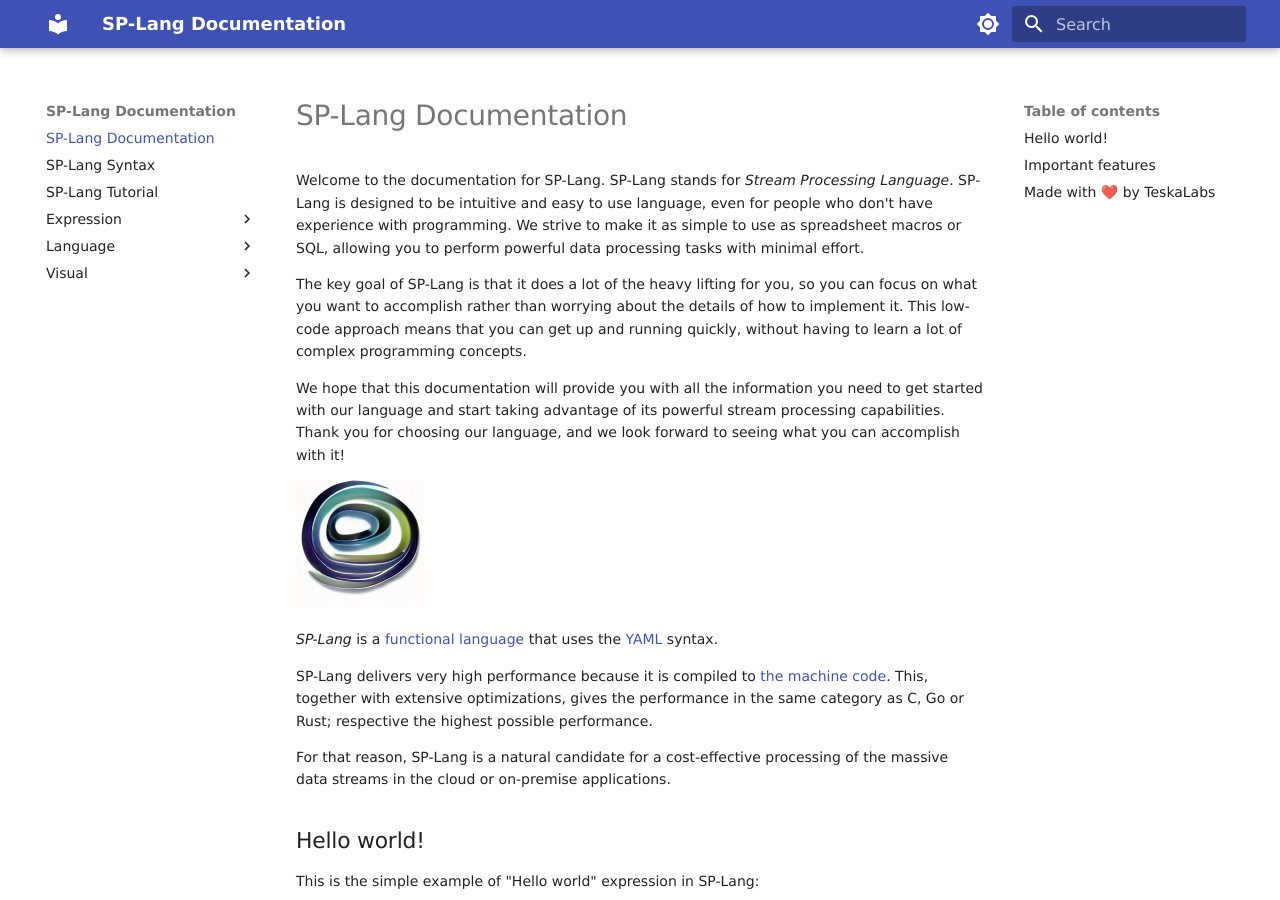
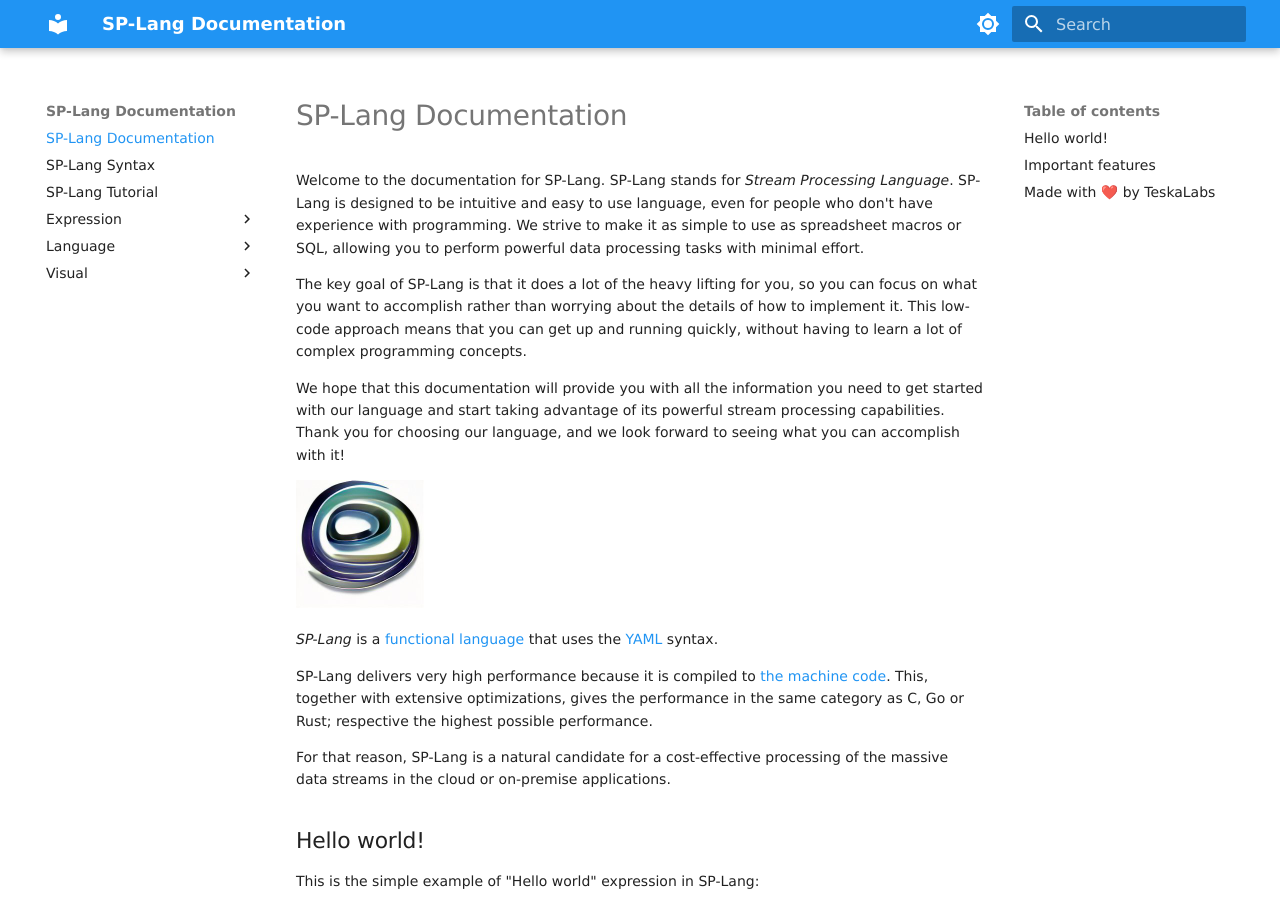
Before and after one commit to TeskaLabs/splang-docs, an MkDocs documentation site: the page built from docs/index.md, in a window 1280 px wide and 900 px high. Built offline with MkDocs 1.6.1 and Material for MkDocs 9.7.7, drawn with Linux system fonts in a browser that asks for light colours; some web fonts are replaced.

Commit message:
Alignment with the root.

```diff
--- a/mkdocs.yml
+++ b/mkdocs.yml
@@ -7,14 +7,14 @@
 
   palette:
     - scheme: default
-      primary: indigo
-      accent: indigo
+      primary: blue
+      accent: blue
       toggle:
         icon: material/brightness-7
         name: Switch to dark mode
     - scheme: slate
-      primary: indigo
-      accent: indigo
+      primary: blue
+      accent: yellow
       toggle:
         icon: material/brightness-4
         name: Switch to light mode
@@ -26,3 +26,19 @@
   - admonition
   - pymdownx.details
   - pymdownx.superfences
+  - pymdownx.emoji:
+      emoji_index: !!python/name:materialx.emoji.twemoji
+      emoji_generator: !!python/name:materialx.emoji.to_svg
+
+
+extra:
+  social:
+    - icon: fontawesome/brands/github
+      link: https://github.com/TeskaLabs
+    - icon: fontawesome/brands/linkedin
+      link: https://www.linkedin.com/company/teskalabs
+    - icon: fontawesome/brands/twitter
+      link: https://twitter.com/teskalabs
+    - icon: fontawesome/solid/paper-plane
+      link: mailto:info@teskalabs.com
+      name: info@teskalabs.com
```
